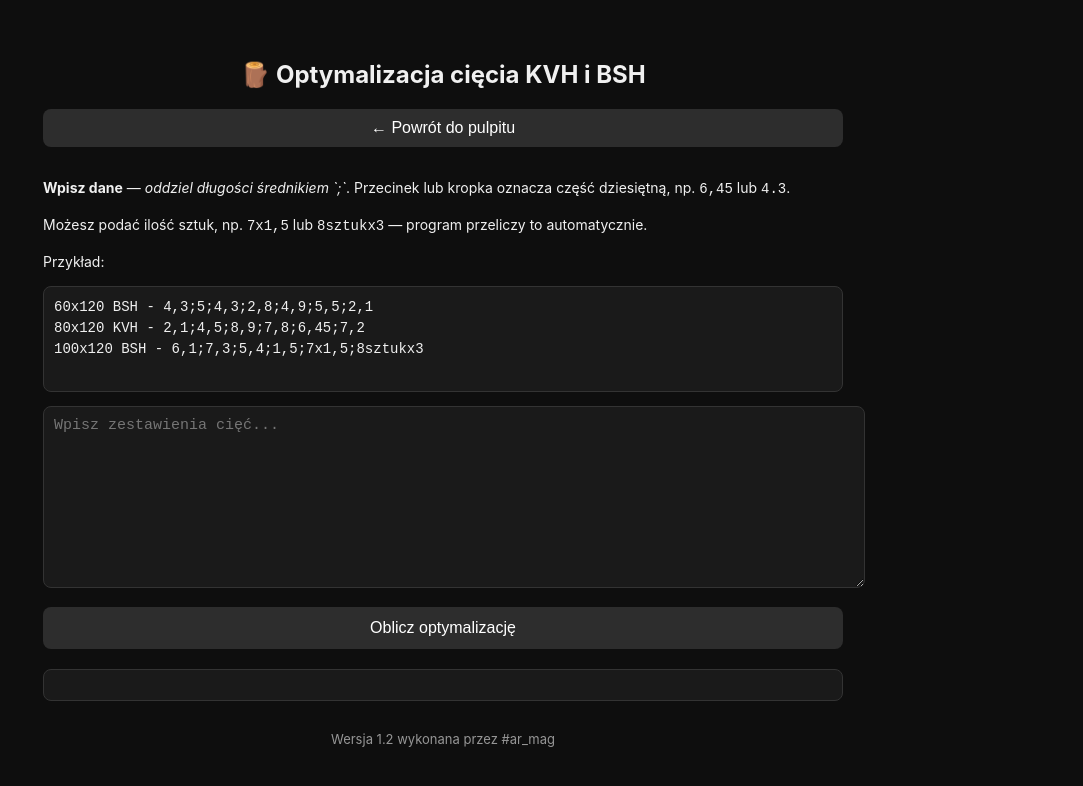
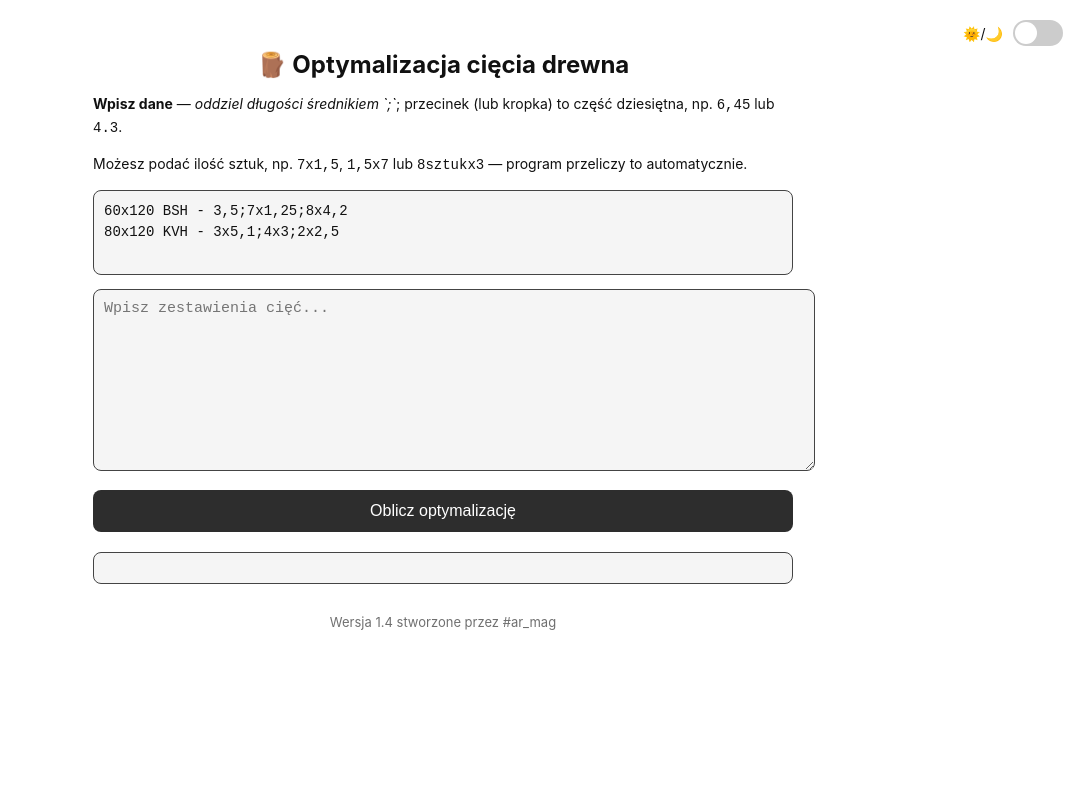
Before and after one commit to arkadiuszmagiera1/magazeno2, a plain HTML site: page optymalizacja.html.html in a window 1280 px wide. Shown: the whole page, without its empty margins (197-1280 px from the left). Drawn offline with Linux system fonts and the light colour scheme.

Commit message:
Add files via upload

```diff
--- a/optymalizacja.html.html
+++ b/optymalizacja.html.html
@@ -3,12 +3,26 @@
 <head>
 <meta charset="UTF-8">
 <meta name="viewport" content="width=device-width, initial-scale=1.0">
-<title>Optymalizacja cięcia KVH i BSH</title>
+<title>Optymalizacja cięcia drewna</title>
 <style>
+  :root {
+    --bg-color: #ffffff;
+    --text-color: #111111;
+    --input-bg: #f5f5f5;
+    --accent-color: #444;
+  }
+
+  body.dark {
+    --bg-color: #121212;
+    --text-color: #f0f0f0;
+    --input-bg: #1e1e1e;
+    --accent-color: #888;
+  }
+
   body {
-    font-family: 'Inter', sans-serif;
-    background-color: #0e0e0e;
-    color: #f0f0f0;
+    font-family: 'Inter', 'Segoe UI', sans-serif;
+    background-color: var(--bg-color);
+    color: var(--text-color);
     margin: 0;
     padding: 0;
     display: flex;
@@ -16,30 +30,14 @@
   }
 
   .container {
-    max-width: 800px;
+    max-width: 700px;
     width: 100%;
-    padding: 40px 20px;
+    padding: 30px;
   }
 
   h2 {
     text-align: center;
     margin-bottom: 10px;
-  }
-
-  .back-btn {
-    display: block;
-    margin: 20px auto 30px auto;
-    background: #2d2d2d;
-    color: white;
-    border: none;
-    border-radius: 8px;
-    padding: 10px 18px;
-    cursor: pointer;
-    transition: 0.3s;
-  }
-
-  .back-btn:hover {
-    background: #444;
   }
 
   p, pre {
@@ -48,23 +46,21 @@
   }
 
   pre {
-    background: #1a1a1a;
+    background: var(--input-bg);
     padding: 10px;
     border-radius: 8px;
-    border: 1px solid #333;
-    overflow-x: auto;
+    border: 1px solid var(--accent-color);
   }
 
   textarea {
     width: 100%;
     height: 160px;
     padding: 10px;
-    border: 1px solid #333;
+    border: 1px solid var(--accent-color);
     border-radius: 8px;
-    background: #1a1a1a;
-    color: #f0f0f0;
+    background: var(--input-bg);
+    color: var(--text-color);
     font-size: 15px;
-    resize: vertical;
   }
 
   button {
@@ -77,7 +73,7 @@
     color: white;
     font-size: 16px;
     cursor: pointer;
-    transition: 0.3s;
+    transition: background 0.3s;
   }
 
   button:hover {
@@ -87,10 +83,53 @@
   .result {
     margin-top: 20px;
     white-space: pre-wrap;
-    background: #1a1a1a;
+    background: var(--input-bg);
     padding: 15px;
     border-radius: 8px;
-    border: 1px solid #333;
+    border: 1px solid var(--accent-color);
+  }
+
+  .theme-toggle {
+    position: fixed;
+    top: 20px;
+    right: 20px;
+    display: flex;
+    align-items: center;
+    cursor: pointer;
+  }
+
+  .toggle-track {
+    width: 50px;
+    height: 26px;
+    background-color: #ccc;
+    border-radius: 20px;
+    position: relative;
+    transition: background 0.3s;
+  }
+
+  .toggle-thumb {
+    width: 22px;
+    height: 22px;
+    background-color: white;
+    border-radius: 50%;
+    position: absolute;
+    top: 2px;
+    left: 2px;
+    transition: all 0.3s;
+  }
+
+  body.dark .toggle-track {
+    background-color: #666;
+  }
+
+  body.dark .toggle-thumb {
+    transform: translateX(24px);
+    background-color: #f0f0f0;
+  }
+
+  .label {
+    margin-right: 10px;
+    font-size: 14px;
   }
 
   footer {
@@ -103,31 +142,30 @@
 </head>
 <body>
 
+<div class="theme-toggle" onclick="toggleTheme()">
+  <span class="label">🌞/🌙</span>
+  <div class="toggle-track">
+    <div class="toggle-thumb"></div>
+  </div>
+</div>
+
 <div class="container">
-  <h2>🪵 Optymalizacja cięcia KVH i BSH</h2>
-  <button class="back-btn" onclick="goBack()">← Powrót do pulpitu</button>
-
-  <p><strong>Wpisz dane</strong> — <em>oddziel długości średnikiem `;`</em>. Przecinek lub kropka oznacza część dziesiętną, np. <code>6,45</code> lub <code>4.3</code>.</p>
-  <p>Możesz podać ilość sztuk, np. <code>7x1,5</code> lub <code>8sztukx3</code> — program przeliczy to automatycznie.</p>
-
-  <p>Przykład:</p>
+  <h2>🪵 Optymalizacja cięcia drewna</h2>
+  <p><strong>Wpisz dane</strong> — <em>oddziel długości średnikiem `;`</em>; przecinek (lub kropka) to część dziesiętna, np. <code>6,45</code> lub <code>4.3</code>.</p>
+  <p>Możesz podać ilość sztuk, np. <code>7x1,5</code>, <code>1,5x7</code> lub <code>8sztukx3</code> — program przeliczy to automatycznie.</p>
   <pre>
-60x120 BSH - 4,3;5;4,3;2,8;4,9;5,5;2,1
-80x120 KVH - 2,1;4,5;8,9;7,8;6,45;7,2
-100x120 BSH - 6,1;7,3;5,4;1,5;7x1,5;8sztukx3
+60x120 BSH - 3,5;7x1,25;8x4,2
+80x120 KVH - 3x5,1;4x3;2x2,5
   </pre>
-
   <textarea id="inputData" placeholder="Wpisz zestawienia cięć..."></textarea>
   <button onclick="calculate()">Oblicz optymalizację</button>
-
   <div class="result" id="result"></div>
-  <footer>Wersja 1.2 wykonana przez #ar_mag</footer>
+  <footer>Wersja 1.4 stworzone przez #ar_mag</footer>
 </div>
 
 <script>
-// 🔙 Powrót do pulpitu bez utraty sesji
-function goBack() {
-  window.location.href = "index.html";
+function toggleTheme() {
+  document.body.classList.toggle('dark');
 }
 
 function parseInput(input) {
@@ -146,12 +184,23 @@ function parseInput(input) {
     const items = lengthsText.split(';').map(x => x.trim()).filter(Boolean);
 
     for (let item of items) {
-      const multiMatch = item.match(/(\d+)\s*(szt|sztuk)?\s*[xX]\s*([\d.,]+)/i);
+      // Szuka np. 8x4,2 lub 4,2x8 lub 7x1,25
+      const multiMatch = item.match(/(\d+[.,]?\d*)\s*[xX]\s*(\d+[.,]?\d*)/);
+      const reversedMatch = item.match(/(\d+[.,]?\d*)\s*[xX]\s*(\d+[.,]?\d*)/);
+
       if (multiMatch) {
-        const count = parseInt(multiMatch[1]);
-        const val = parseFloat(multiMatch[3].replace(',', '.'));
+        const count = parseFloat(multiMatch[1].replace(',', '.'));
+        const val = parseFloat(multiMatch[2].replace(',', '.'));
         for (let i = 0; i < count; i++) lengths.push(val);
         continue;
+      } else {
+        const reversed = item.match(/(\d+[.,]?\d*)\s*[xX]\s*(\d+[.,]?\d*)/);
+        if (reversed) {
+          const val = parseFloat(reversed[1].replace(',', '.'));
+          const count = parseFloat(reversed[2].replace(',', '.'));
+          for (let i = 0; i < count; i++) lengths.push(val);
+          continue;
+        }
       }
 
       const singleMatch = item.match(/([\d.,]+)/);
@@ -167,14 +216,16 @@ function parseInput(input) {
 }
 
 function optimizeCuts(materialType, lengths) {
-  const stockLengths = materialType === 'BSH' ? [12.0, 6.0] : [13.0, 6.5];
+  const stockMain = materialType === 'BSH' ? 12.0 : 13.0;
+  const stockAlt = materialType === 'BSH' ? 6.0 : 6.5;
+
   const cuts = [];
   const sorted = [...lengths].sort((a, b) => b - a);
 
   for (let len of sorted) {
     let placed = false;
     for (let c of cuts) {
-      if (c.remaining >= len) {
+      if (c.remaining >= len - 0.001) {
         c.pieces.push(len);
         c.remaining -= len;
         placed = true;
@@ -182,15 +233,21 @@ function optimizeCuts(materialType, lengths) {
       }
     }
     if (!placed) {
-      for (let stock of stockLengths) {
-        if (stock >= len) {
-          cuts.push({ stock, remaining: stock - len, pieces: [len] });
-          break;
-        }
-      }
+      cuts.push({ stock: stockMain, remaining: stockMain - len, pieces: [len] });
     }
   }
-  return cuts;
+
+  // Konwersja końcówek na krótsze belki (6m lub 6,5m)
+  const converted = [];
+  for (let c of cuts) {
+    if (c.remaining >= stockAlt && c.remaining < c.stock) {
+      converted.push({ stock: stockAlt, remaining: stockAlt - (c.stock - c.remaining), pieces: [...c.pieces] });
+    } else {
+      converted.push(c);
+    }
+  }
+
+  return converted;
 }
 
 function calculate() {
@@ -227,7 +284,7 @@ function calculate() {
 
     output += `🔹 ${mat.cross} ${mat.type}\n`;
     output += `  Długości: ${mat.lengths.map(x => x.toFixed(2) + 'm').join(', ')}\n`;
-    output += `  Potrzebne belki: ${cuts.length}\n`;
+    output += `  Potrzebne belki: ${cuts.length}  →  ${cuts.filter(c=>c.stock===12||c.stock===13).length}×${mat.type==='BSH'?'12m':'13m'} + ${cuts.filter(c=>c.stock!==12&&c.stock!==13).length}×${mat.type==='BSH'?'6m':'6,5m'}\n`;
     output += `  Ilość cięć: ${totalCuts}\n\n`;
 
     cuts.forEach((c, i) => {
@@ -239,9 +296,7 @@ function calculate() {
     output += `  Suma odpadów: ${totalWaste.toFixed(2)} m\n\n`;
   }
 
-  output += `\n=========================\n`;
-  output += `📊 PODSUMOWANIE GLOBALNE\n`;
-  output += `=========================\n`;
+  output += `\n=========================\n📊 PODSUMOWANIE GLOBALNE\n=========================\n`;
   output += `🔸 Łączna ilość cięć: ${globalCuts}\n`;
   output += `🔸 Łączna długość cięć: ${globalLength.toFixed(2)} m\n`;
   output += `🔸 Łączna ilość belek: ${globalBeams}\n`;
@@ -250,6 +305,7 @@ function calculate() {
   resultDiv.textContent = output.trim();
 }
 
+// Dynamiczne przeliczanie
 document.getElementById('inputData').addEventListener('input', () => {
   calculate();
 });
```
